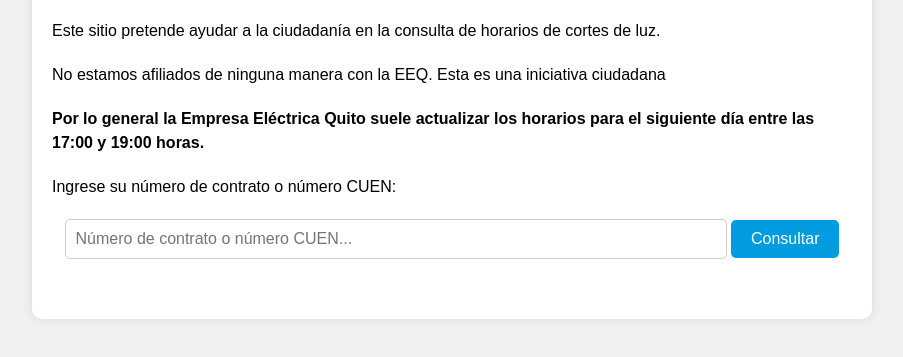
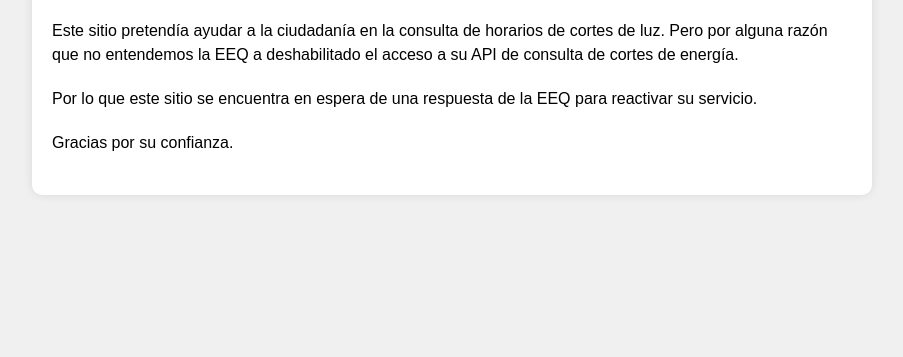
Before and after one commit to codewavejam/cortes-eeq.github.io, a plain HTML site: page index.html in a window 1280 px wide. Shown: the part 131-488 px from the top of the page, without its empty margins (188-1091 px from the left). Drawn offline with Linux system fonts and the light colour scheme.

Commit message:
Update index.html

```diff
--- a/index.html
+++ b/index.html
@@ -9,17 +9,10 @@
 <body>
     <div class="container">
         <h1>Consulta de Cortes EEQ</h1>
-        <p>Este sitio pretende ayudar a la ciudadanía en la consulta de horarios de cortes de luz.</p>
-        <p>No estamos afiliados de ninguna manera con la EEQ. Esta es una iniciativa ciudadana</p>
-        <p><b>Por lo general la Empresa Eléctrica Quito suele actualizar los horarios para el siguiente día entre las 17:00 y 19:00 horas.</b></p>
-        <p>Ingrese su número de contrato o número CUEN:</p>
-        <form id="queryForm">
-            <input type="text" id="searchId" placeholder="Número de contrato o número CUEN...">
-            <input type="submit" value="Consultar">
-        </form>
-        <div class="result" id="result"></div>
+        <p>Este sitio pretendía ayudar a la ciudadanía en la consulta de horarios de cortes de luz. Pero por alguna razón que no entendemos la EEQ a deshabilitado el acceso a su API de consulta de cortes de energía.</p>
+        <p>Por lo que este sitio se encuentra en espera de una respuesta de la EEQ para reactivar su servicio.</p>
+        <p>Gracias por su confianza.</p>
     </div>
 
-    <script src="script.js"></script>
 </body>
 </html>
```
